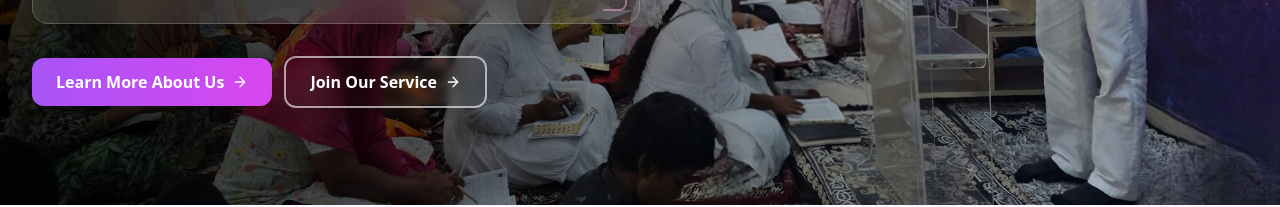
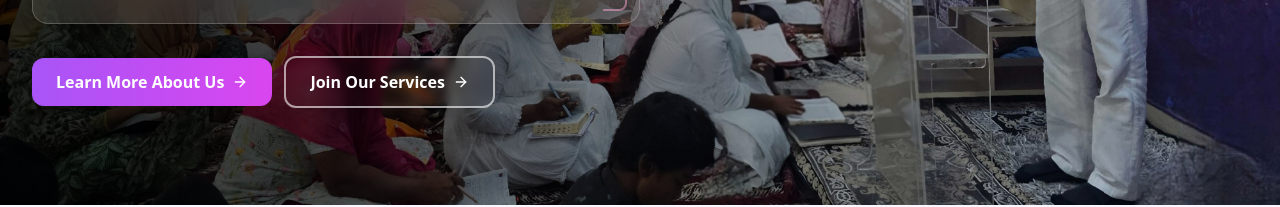
Before and after one commit to Vijayvk939/APC_PROJECT, a React (Vite) app: page / in a window 1280 px wide. Shown: the part 595-802 px from the top of the page. Built offline with nearby package versions, Linux system fonts and the light colour scheme.

Commit message:
APC_AnimationAdded

```diff
--- a/src/components/Hero.tsx
+++ b/src/components/Hero.tsx
@@ -202,7 +202,7 @@ const Hero = () => {
                 whileHover={{ x: "100%" }}
                 transition={{ duration: 0.6, ease: "easeInOut" }}
               />
-              <span className="truncate relative z-10">Join Our Service</span>
+              <span className="truncate relative z-10">Join Our Services</span>
               <ArrowRight className="w-3 h-3 xs:w-3 xs:h-3 sm:w-4 sm:h-4 ml-1 xs:ml-1 sm:ml-2 group-hover:translate-x-2 transition-transform duration-300 flex-shrink-0 relative z-10" />
             </motion.button>
           </motion.div>
```
